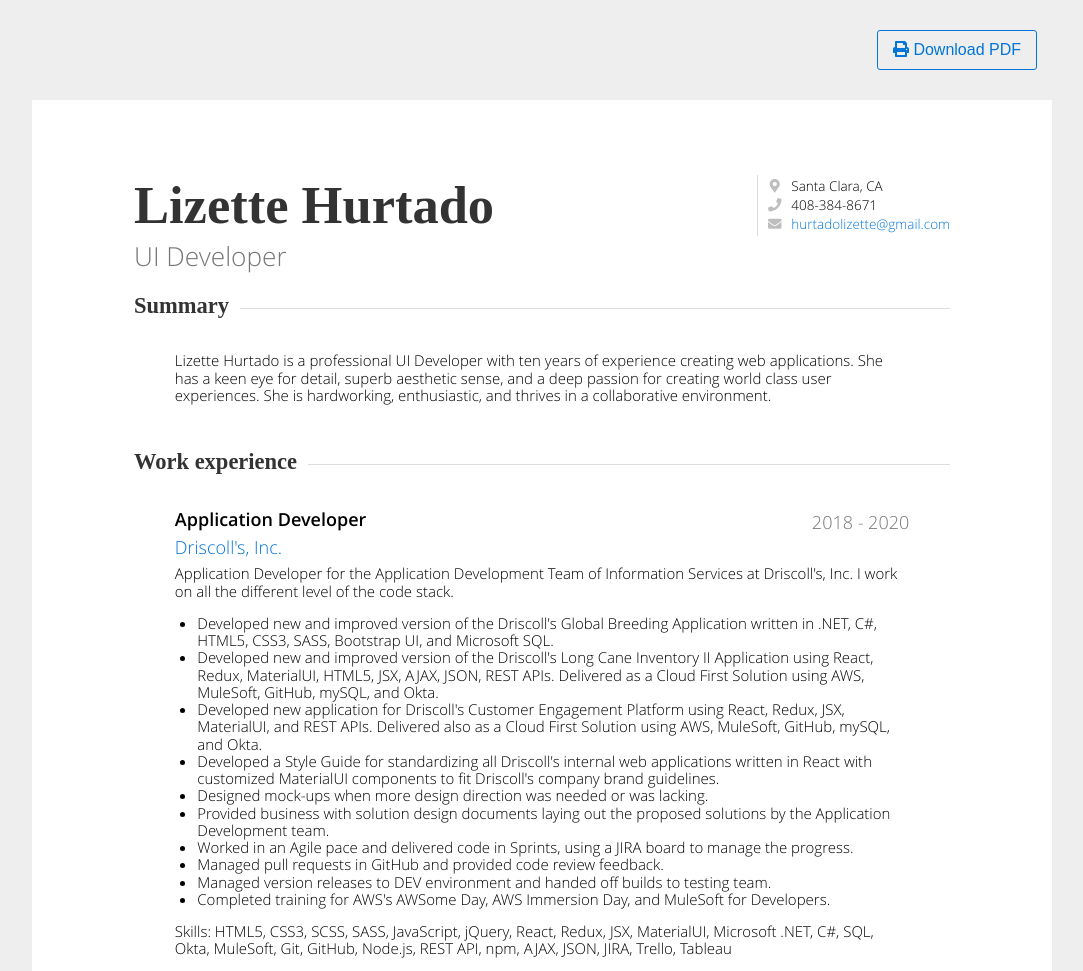
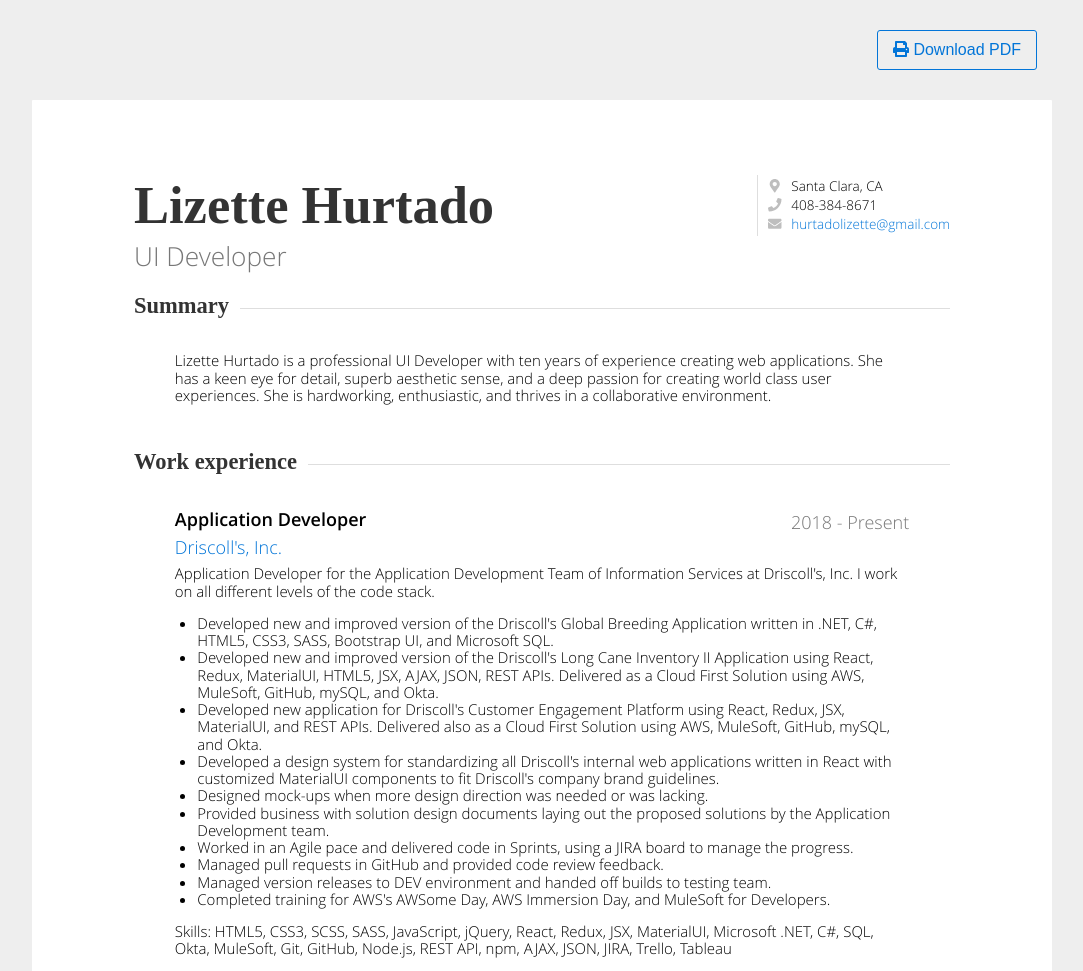
Before and after one commit to lizhurtado/resume, a website: page index.html in a window 1280 px wide. Shown: the top 971 px of the page, without its empty margins (98-1181 px from the left). Drawn offline with Linux system fonts and the light colour scheme; files whose address does not match are found by name; a web font is replaced by a local one.

Commit message:
Updated work experience

```diff
--- a/index.html
+++ b/index.html
@@ -53,16 +53,16 @@
         </header>
         <article>
           <div class="article-headings">
-            <h6 class="date-range">2018 - 2020</h6>
+            <h6 class="date-range">2018 - Present</h6>
           </div>
           <div class="article-body">
             <h4>Application Developer</h4><a target="_blank" rel="nofollow" href="https://www.driscolls.com"><h5>Driscoll's, Inc.</h5></a>
-            <p>Application Developer for the Application Development Team of Information Services at Driscoll's, Inc. I work on all the different level of the code stack.</p>
+            <p>Application Developer for the Application Development Team of Information Services at Driscoll's, Inc. I work on all different levels of the code stack.</p>
             <ul>
               <li>Developed new and improved version of the Driscoll's Global Breeding Application written in .NET, C#, HTML5, CSS3, SASS, Bootstrap UI, and Microsoft SQL.</li>
               <li>Developed new and improved version of the Driscoll's Long Cane Inventory II Application using React, Redux, MaterialUI, HTML5, JSX, AJAX, JSON, REST APIs. Delivered as a Cloud First Solution using AWS, MuleSoft, GitHub, mySQL, and Okta.</li>
               <li>Developed new application for Driscoll's Customer Engagement Platform using React, Redux, JSX, MaterialUI, and REST APIs. Delivered also as a Cloud First Solution using AWS, MuleSoft, GitHub, mySQL, and Okta.</li>
-              <li>Developed a Style Guide for standardizing all Driscoll's internal web applications written in React with customized MaterialUI components to fit Driscoll's company brand guidelines.</li>
+              <li>Developed a design system for standardizing all Driscoll's internal web applications written in React with customized MaterialUI components to fit Driscoll's company brand guidelines.</li>
               <li>Designed mock-ups when more design direction was needed or was lacking.</li>
               <li>Provided business with solution design documents laying out the proposed solutions by the Application Development team.</li>
               <li>Worked in an Agile pace and delivered code in Sprints, using a JIRA board to manage the progress.</li>
```
Also changed, not shown: 1 other file.
